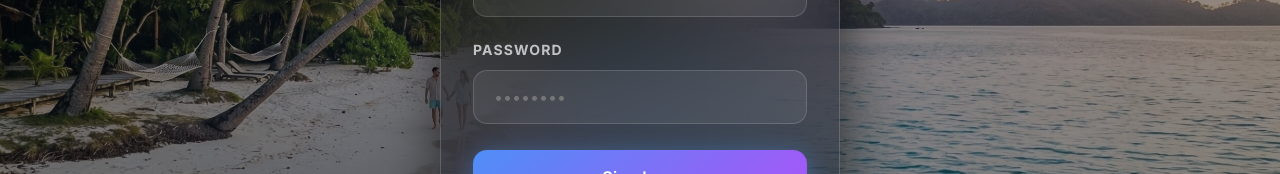
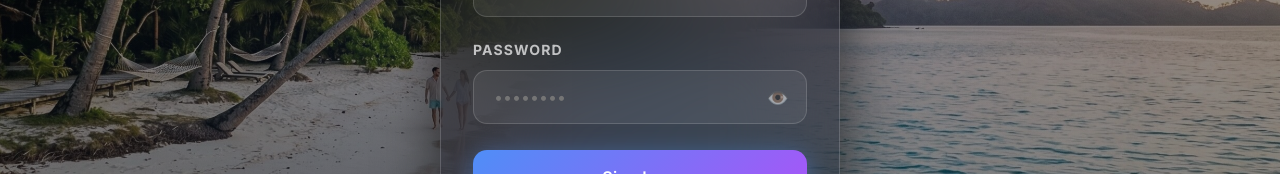
Before and after one commit to Omtailor/tripplanner, a React (Vite) app in the folder frontend/: page /auth in a window 1280 px wide. Shown: the part 376-550 px from the top of the page. Built offline with nearby package versions, Linux system fonts and the light colour scheme; no server answers; what @react-pdf/renderer would draw is missing.

Commit message:
Added View Password button on AuthPage

```diff
--- a/frontend/src/pages/AuthPage.jsx
+++ b/frontend/src/pages/AuthPage.jsx
@@ -17,6 +17,7 @@ export default function AuthPage() {
   const [form, setForm] = useState({ name: '', email: '', password: '' })
   const [loading, setLoading] = useState(false)
   const [current, setCurrent] = useState(0)
+  const [showPassword, setShowPassword] = useState(false)
   const { login, register } = useAuth()
   const navigate = useNavigate()
 
@@ -30,6 +31,12 @@ export default function AuthPage() {
     }, 4000)
     return () => clearInterval(timer)
   }, [])
+
+  useEffect(() => {
+    if (!showPassword) return
+    const timer = setTimeout(() => setShowPassword(false), 3000)
+    return () => clearTimeout(timer)
+  }, [showPassword])
 
   const handle = (e) => setForm({ ...form, [e.target.name]: e.target.value })
 
@@ -172,16 +179,34 @@ export default function AuthPage() {
 
             <div>
               <label style={labelStyle}>Password</label>
+              <div style={{ position: 'relative' }}>
                 <input
                   className="glass-input"
                   name="password"
-                type="password"
+                  type={showPassword ? 'text' : 'password'}
                   placeholder="••••••••"
                   value={form.password}
                   onChange={handle}
                   required
-                style={inputStyle}
+                  style={{ ...inputStyle, paddingRight: 50 }}
                 />
+                <button
+                  type="button"
+                  onClick={() => setShowPassword(prev => !prev)}
+                  style={{
+                    position: 'absolute', right: 14, top: '50%',
+                    transform: 'translateY(-50%)',
+                    background: 'none', border: 'none',
+                    cursor: 'pointer', padding: 4,
+                    color: 'rgba(255,255,255,0.5)',
+                    fontSize: 18, lineHeight: 1,
+                    transition: 'color 0.2s',
+                  }}
+                  title={showPassword ? 'Hide password' : 'Show password'}
+                >
+                  {showPassword ? '🙈' : '👁️'}
+                </button>
+              </div>
             </div>
 
             <button type="submit" disabled={loading} style={{
```
Lines whose indentation alone changed are shown as unchanged.
